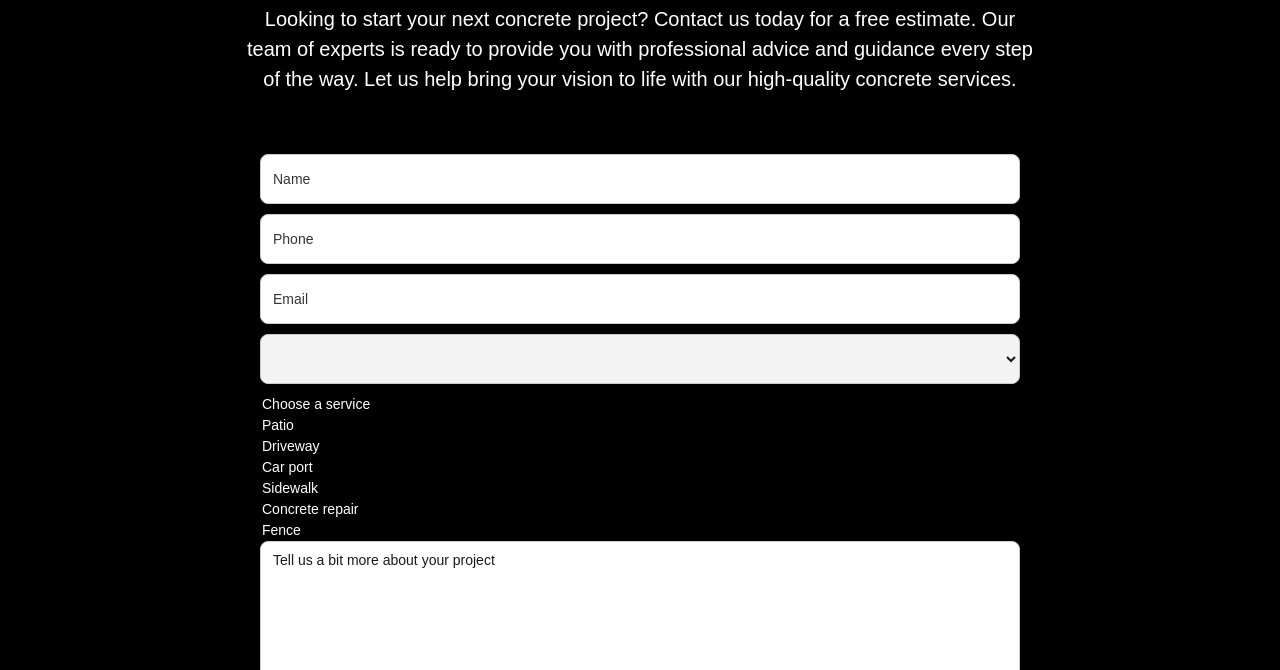
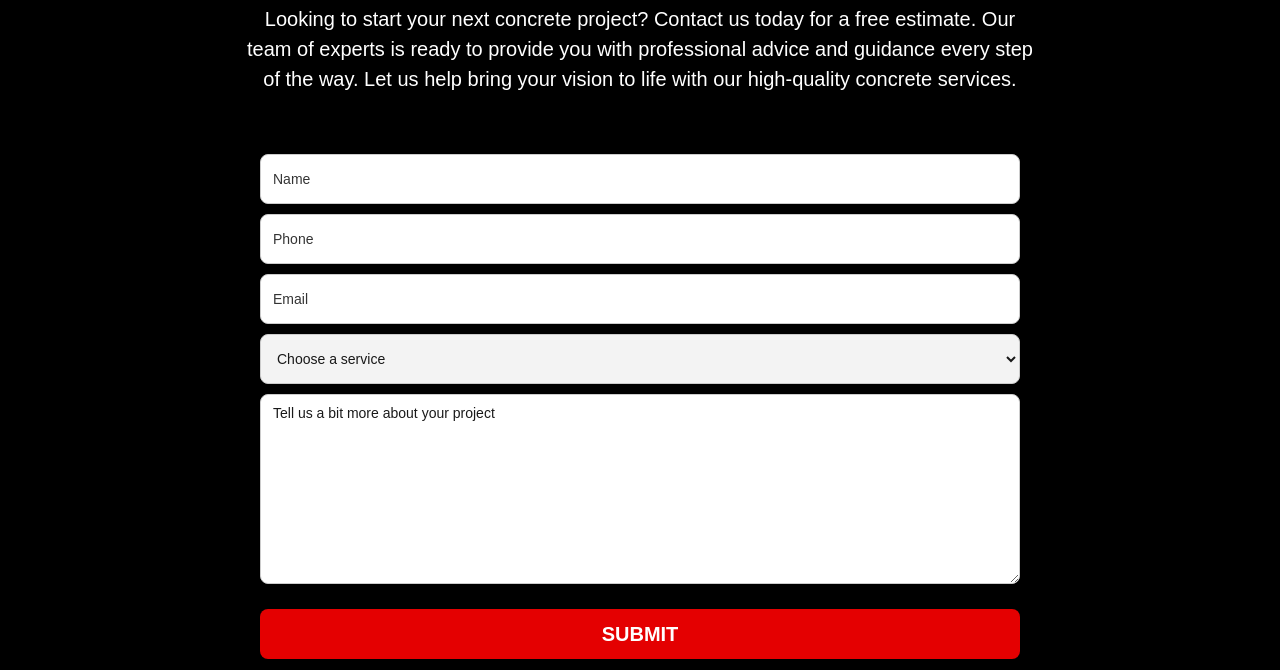
Before and after one commit to yungbrando/prime, a plain HTML site: page contact.html in a window 1280 px wide. Shown: the part 430-1100 px from the top of the page. Drawn offline with nearby package versions, Linux system fonts and the light colour scheme.

Commit message:
Update contact.html

```diff
--- a/contact.html
+++ b/contact.html
@@ -63,11 +63,13 @@
       <h2 data-w-id="c271397f-0f87-d277-1ec3-06ea44b32e67" style="opacity:0" class="heading secondary">GET A FREE ESTIMATE<br></h2>
       <p data-w-id="c271397f-0f87-d277-1ec3-06ea44b32e69" style="opacity:0" class="body-text contact">Looking to start your next concrete project? Contact us today for a free estimate. Our team of experts is ready to provide you with professional advice and guidance every step of the way. Let us help bring your vision to life with our high-quality concrete services.<br></p>
       <div class="form-block contact w-form">
-        <form id="wf-form-Estimate-Form" name="wf-form-Estimate-Form" data-name="Estimate Form" redirect="/success" data-redirect="/success" action="https://formsubmit.co/marvinhurtado2@gmail.com" method="post" data-wf-page-id="6439a8b371ef212da134d1b8" data-wf-element-id="59ce6f1e-351d-4fee-a508-2d02f14c4821"><input type="text" class="text-field w-input" maxlength="256" name="Name" data-name="Name" placeholder="Name" id="Name" required=""><input type="tel" class="text-field w-input" maxlength="256" name="Phone-Number" data-name="Phone Number" placeholder="Phone" id="Phone-Number" required=""><input type="email" class="text-field w-input" maxlength="256" name="Email" data-name="Email" placeholder="Email" id="Email" required=""><select id="Service-Type" name="Service-Type" data-name="Service Type" class="text-field w-select">
-          <input type="hidden" name="_captcha" value="false">
+        <form id="wf-form-Estimate-Form" name="wf-form-Estimate-Form" data-name="Estimate Form" redirect="/success" data-redirect="/success" action="https://formsubmit.co/marvinhurtado2@gmail.com" method="post" data-wf-page-id="6439a8b371ef212da134d1b8" data-wf-element-id="59ce6f1e-351d-4fee-a508-2d02f14c4821">
+            <input type="hidden" name="_captcha" value="false">
             <input type="text" name="_honey" style="display:none">
             <input type="hidden" name="_next" value="https://primeconcreteandconstruction.com/success">
             <input type="hidden" name="_template" value="box">
+
+          <input type="text" class="text-field w-input" maxlength="256" name="Name" data-name="Name" placeholder="Name" id="Name" required=""><input type="tel" class="text-field w-input" maxlength="256" name="Phone-Number" data-name="Phone Number" placeholder="Phone" id="Phone-Number" required=""><input type="email" class="text-field w-input" maxlength="256" name="Email" data-name="Email" placeholder="Email" id="Email" required=""><select id="Service-Type" name="Service-Type" data-name="Service Type" class="text-field w-select">
           <option value="">Choose a service</option>
             <option value="Patio">Patio</option>
             <option value="Driveway">Driveway</option>
```
